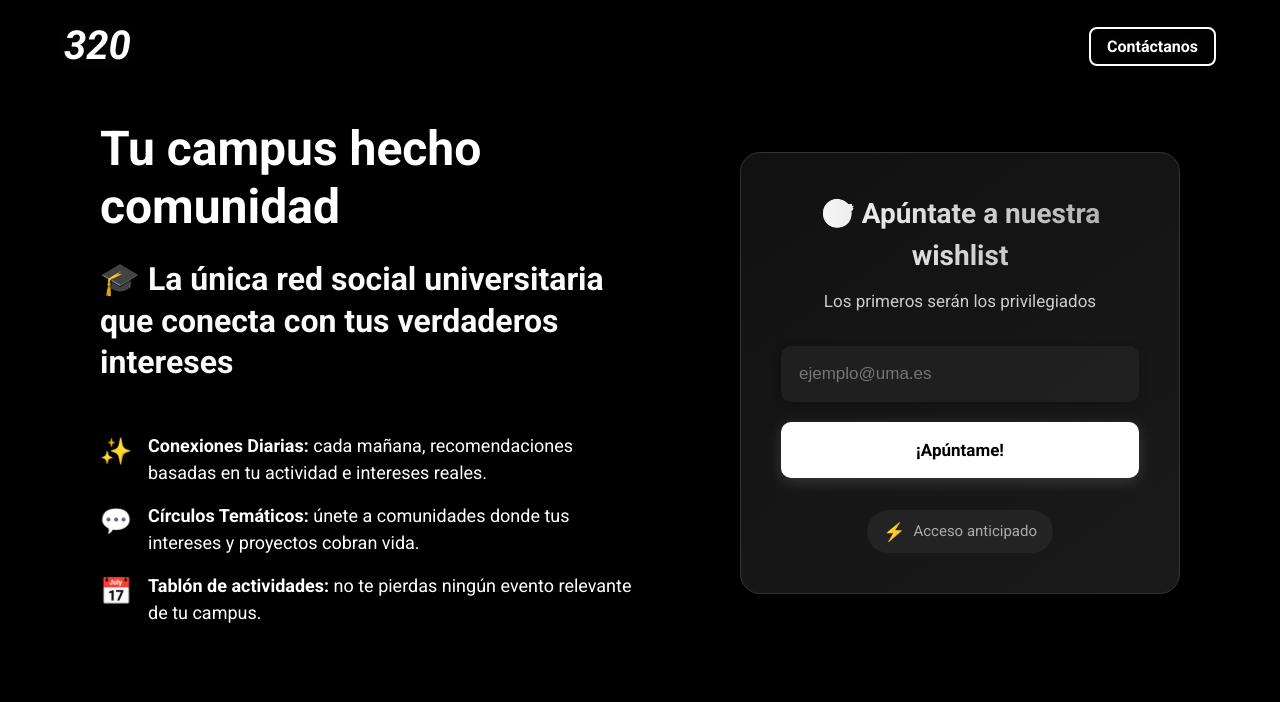
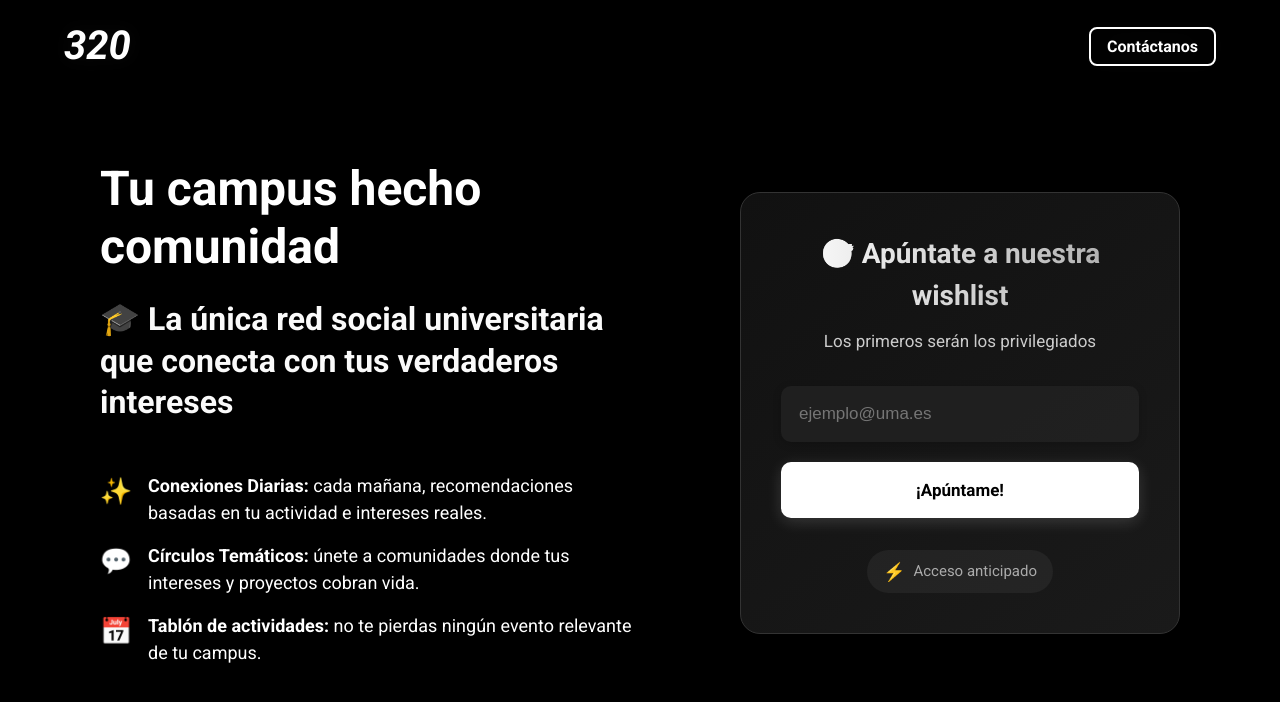
Before and after one commit to 2tank/320_web, a React (Vite) app: page / in a window 1280 px wide. Shown: the top 702 px of the page. Built offline with nearby package versions, Linux system fonts and the light colour scheme.

Commit message:
Ultimo cambio def css

```diff
--- a/src/Home.jsx
+++ b/src/Home.jsx
@@ -138,7 +138,7 @@ const styles = {
     width: "100%",
     maxWidth: "1200px",
     margin: "0 auto",
-    paddingTop: "clamp(100px, 15vh, 170px)",
+    paddingTop: "clamp(100px, 20vh, 170px)",
     paddingLeft: "clamp(16px, 5vw, 60px)",
     paddingRight: "clamp(16px, 5vw, 60px)",
     paddingBottom: "clamp(40px, 5vh, 80px)",
```
